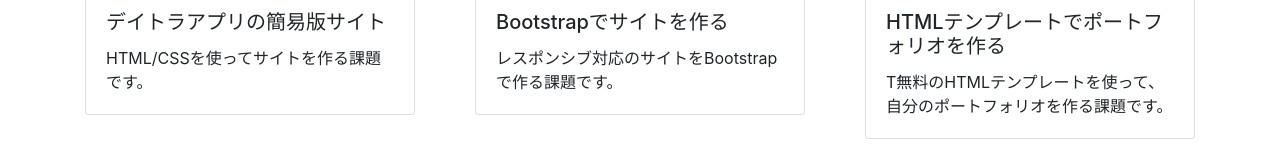
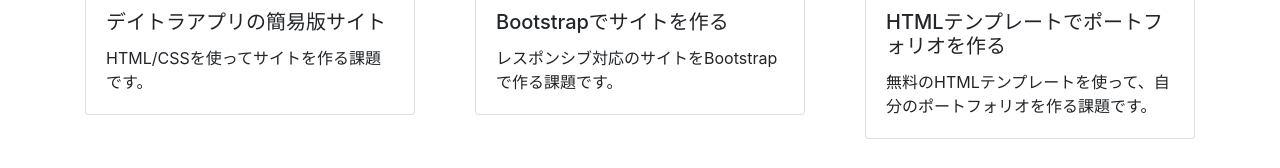
Before and after one commit to Marina0324/portfolio, a plain HTML site: page index.html in a window 1280 px wide. Shown: the part 1453-1621 px from the top of the page. Drawn offline with nearby package versions, Linux system fonts and the light colour scheme.

Commit message:
Update index.html

```diff
--- a/index.html
+++ b/index.html
@@ -110,7 +110,7 @@
                             </a>
                             <div class="card-body">
                                 <h5 class="card-title">HTMLテンプレートでポートフォリオを作る</h5>
-                                <p class="card-text">T無料のHTMLテンプレートを使って、自分のポートフォリオを作る課題です。</p>
+                                <p class="card-text">無料のHTMLテンプレートを使って、自分のポートフォリオを作る課題です。</p>
                             </div>
                         </div>
                     </div>
```
